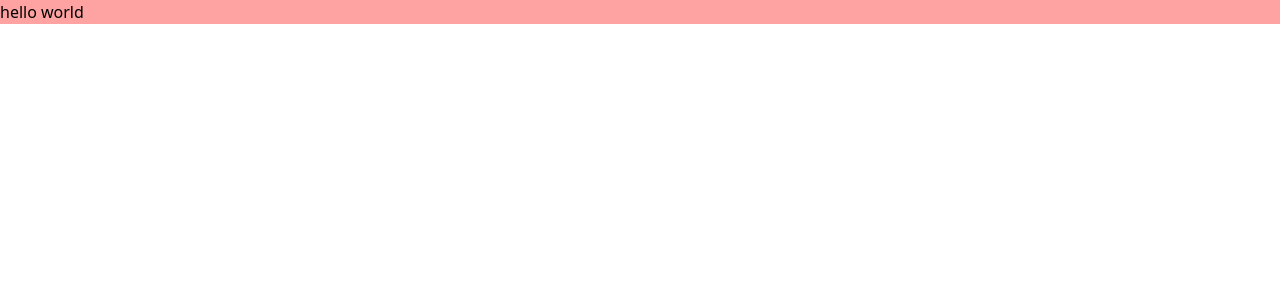
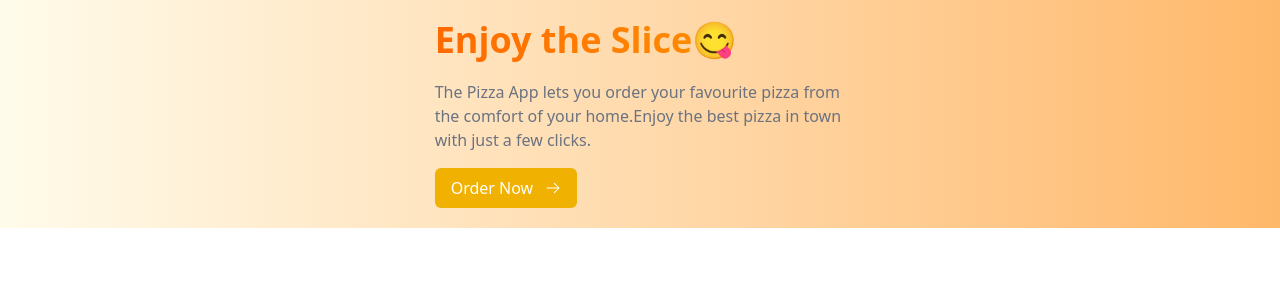
Before and after one commit to harshalkushare/PizzaFrontend, a React (Vite) app: page / in a window 1280 px wide. Shown: the top 300 px of the page. Built offline with nearby package versions, Linux system fonts and the light colour scheme.

Commit message:
Added order now button

```diff
--- a/src/App.jsx
+++ b/src/App.jsx
@@ -1,9 +1,10 @@
+import Home from "./pages/Home"
 
 function App() {
 
   return (
     <>
-      <h1 className="bg-red-300">hello world</h1>
+      <Home/>
     </>
   )
 }
--- /dev/null
+++ b/src/components/icons/ArrowRightFilled.jsx
@@ -0,0 +1,18 @@
+export function ArrowRightFilled(props) {
+    return (
+      <svg
+        xmlns="http://www.w3.org/2000/svg"
+        viewBox="0 0 24 24"
+        width="1em"
+        height="1em"
+        {...props}
+      >
+        <path
+          fill="currentColor"
+          fillRule="evenodd"
+          d="M13.483 4.47a.75.75 0 0 1 1.06 0l6.988 7a.75.75 0 0 1 0 1.06l-6.988 7a.75.75 0 0 1-1.061-1.06l5.709-5.719L3 12.762a.75.75 0 0 1-.002-1.5l16.194-.01l-5.711-5.722a.75.75 0 0 1 0-1.06"
+          clipRule="evenodd"
+        ></path>
+      </svg>
+    )
+  }
--- /dev/null
+++ b/src/pages/Home.jsx
@@ -0,0 +1,28 @@
+import { ArrowRightFilled } from "../components/icons/ArrowRightFilled"
+
+function Home() {
+  return (
+    <div>
+         <section className="flex flex-col-reverse items-center justify-center py-5 md:flex-row md:gap-7 bg-gradient-to-r from-amber-50 to-orange-300">
+            <div className="w-4/6 ml-4 text-center md:w-2/6 md:text-left">
+                <div className="flex justify-center text-4xl md:justify-normal">
+                     <h1 className="pb-5 font-bold text-transparent bg-gradient-to-r from-orange-500 to-orange-400 bg-clip-text">
+                        Enjoy the Slice {' '}
+                     </h1>
+                     <h1>😋</h1>
+                </div>
+                <p className="pb-4 text-[#6B7280]">The Pizza App lets you order your favourite pizza from the comfort of your home.Enjoy the best pizza in town with just a few clicks.
+                </p>
+                <button className="flex items-center px-4 py-2 text-white bg-yellow-500 hover:bg-yellow-600 rounded-md group">Order Now
+                    <span className="inline-block ml-3 transition-transform ease-in-out group-hover:translate-x-2">
+                     <ArrowRightFilled/>
+                    </span>
+
+                </button>
+            </div>
+         </section>
+    </div>
+  )
+}
+
+export default Home
```
